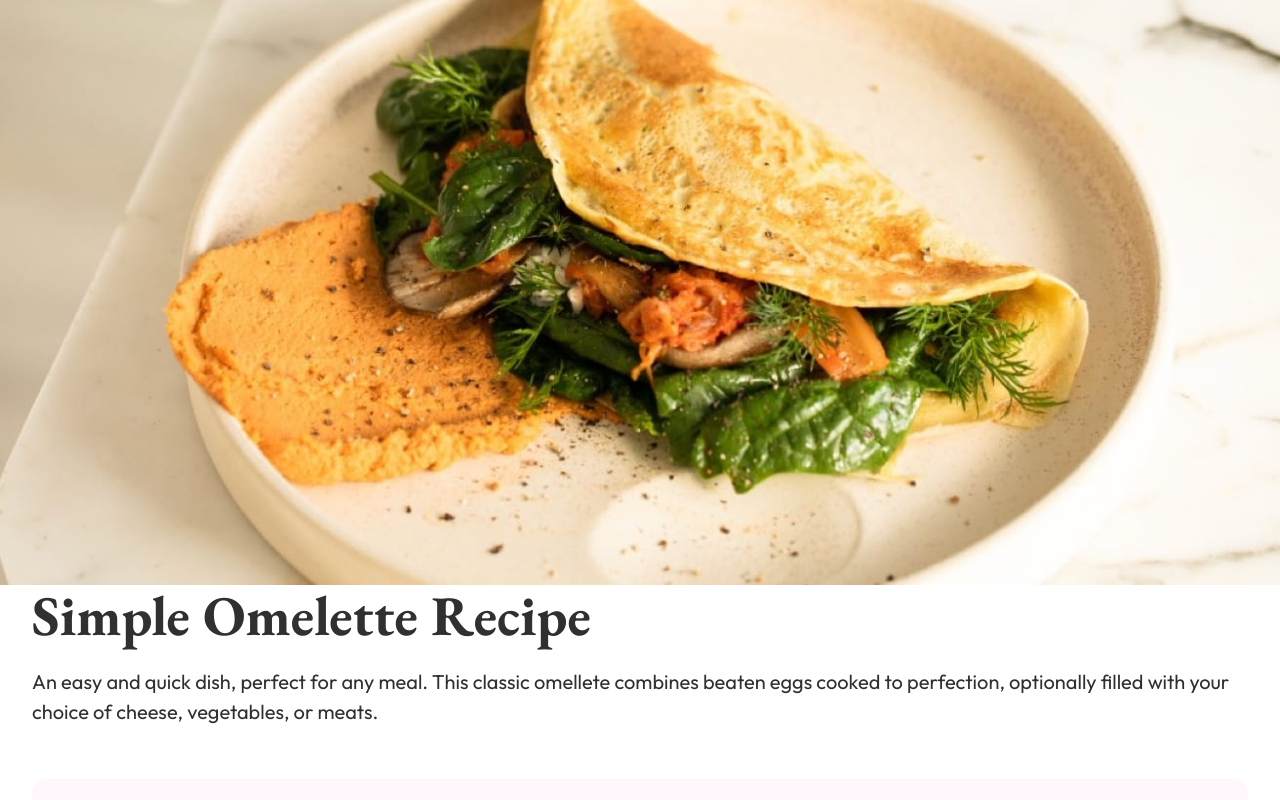
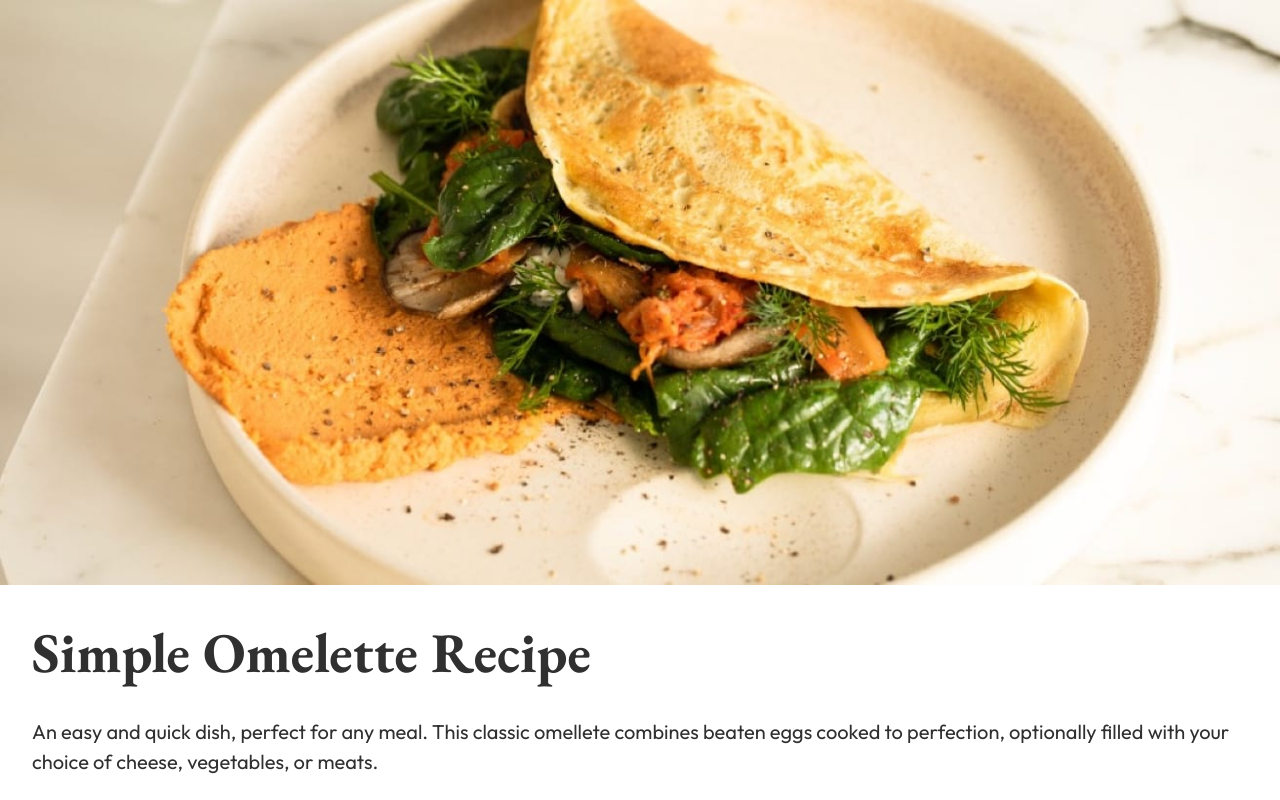
Before and after one commit to dorothyle/recipe-page-hub, a React (Vite) app: page / in a window 1280 px wide. Shown: the top 800 px of the page. Built offline with nearby package versions, Linux system fonts and the light colour scheme; a web font is replaced by a local one.

Commit message:
add spacing in recipe title and description section

```diff
--- a/src/RecipePage.css
+++ b/src/RecipePage.css
@@ -53,6 +53,17 @@
     width: 100%;
 }
 
+.description h1 {
+    line-height: 55px;
+    margin-top: 2.5rem;
+    margin-bottom: 2.3rem;
+    padding: 0;
+}
+
+.description p {
+    margin: 0;
+}
+
 .prepTime {
     background-color: #fff7fc;
     border-radius: 15px;
```
